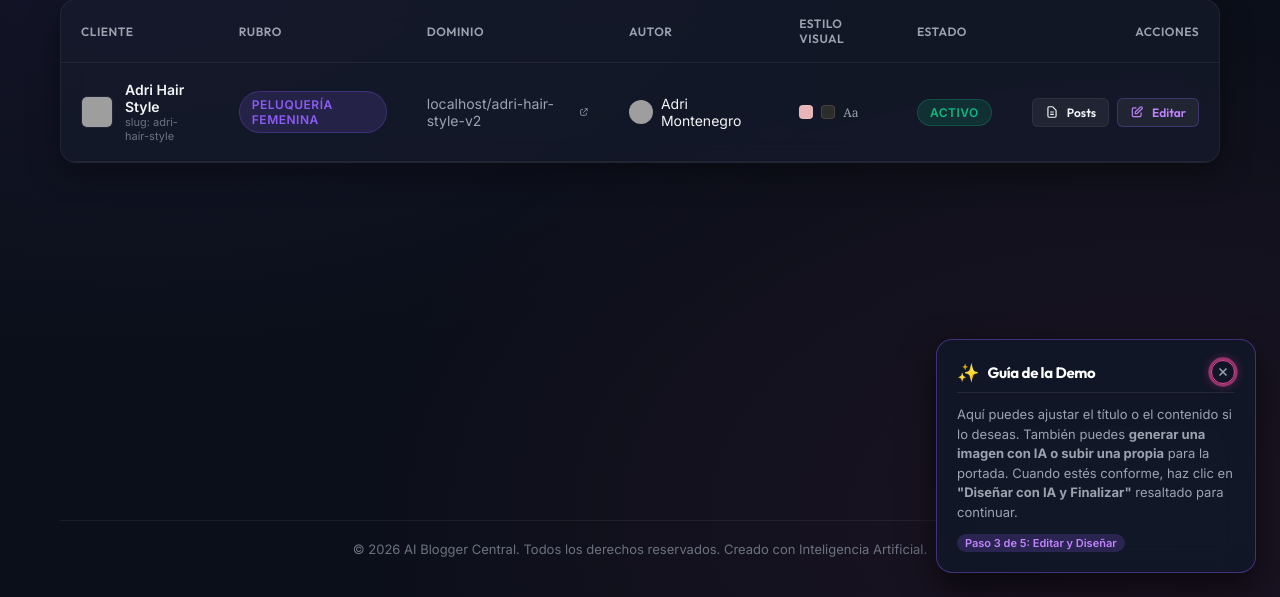
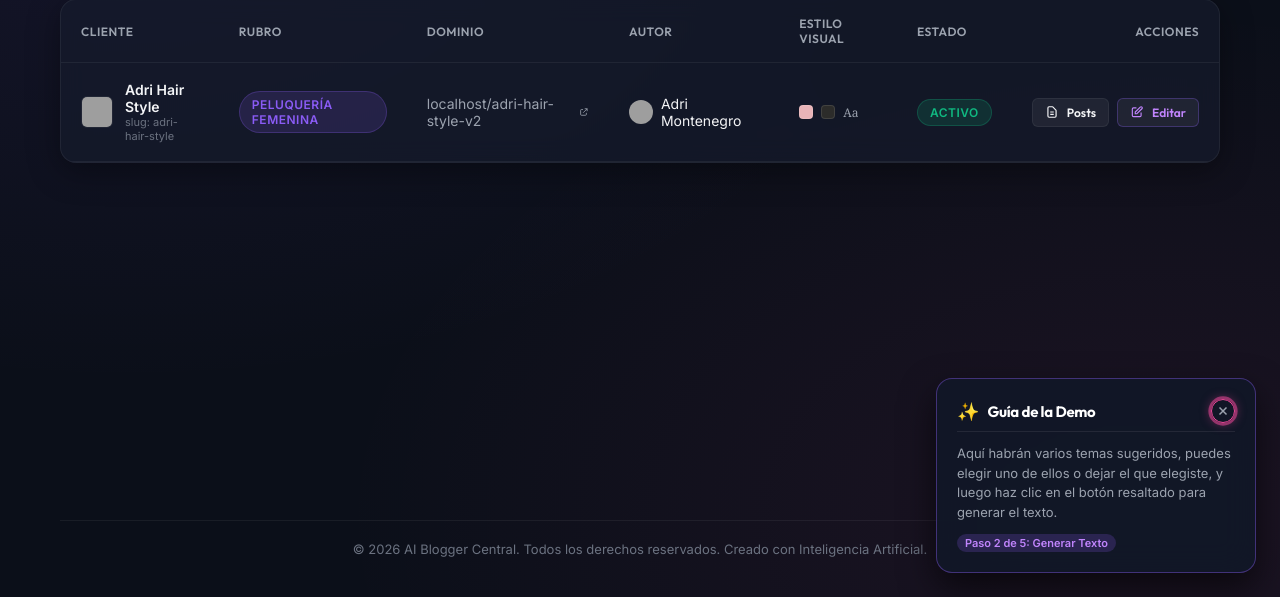
Before and after one commit to krakerbrain/automatic-ia-blogger, a PHP site: page /adri-hair-style-v2/platform/admin/clientes/lista.php in a window 1280 px wide. Shown: the part 203-800 px from the top of the page. Run offline with PHP 8.4, Linux system fonts and the light colour scheme; a user stored in the database is signed in; data comes from the database, SQL or seed files in the repository; tables that the repository leaves empty hold one stand-in row (values such as "Sample post"); some libraries are stand-ins or nearby versions; grey boxes are pictures that could not be loaded.

Commit message:
fix: correccion de errores

```diff
--- a/platform/admin/layout_header.php
+++ b/platform/admin/layout_header.php
@@ -726,8 +726,10 @@ $demo_class = $is_demo ? 'demo-locked' : '';
                 <p id="guide-text">
                     <?php if (isset($successPost)): ?>
                         ¡Casi listo! Revisa cómo lucirá el artículo redactado. Haz clic en el botón <strong>"Aprobar y Publicar Post"</strong> resaltado para ver una simulación interactiva de cómo se integrará en tu sitio web.
+                    <?php elseif (isset($draftPost)): ?>
+                        Aquí puedes modificar el título y el cuerpo del artículo si lo deseas, y elegir la imagen de portada (con IA o subiendo una propia). Haz clic en el botón resaltado para continuar.
                     <?php else: ?>
-                        Aquí puedes ajustar el título o el contenido si lo deseas. También puedes <strong>generar una imagen con IA o subir una propia</strong> para la portada. Cuando estés conforme, haz clic en <strong>"Diseñar con IA y Finalizar"</strong> resaltado para continuar.
+                        Aquí habrán varios temas sugeridos, puedes elegir uno de ellos o dejar el que elegiste, y luego haz clic en el botón resaltado para generar el texto.
                     <?php endif; ?>
                 </p>
             </div>
@@ -735,8 +737,10 @@ $demo_class = $is_demo ? 'demo-locked' : '';
                 <span class="guide-step-badge" id="guide-step">
                     <?php if (isset($successPost)): ?>
                         Paso 4 de 5: Publicar
+                    <?php elseif (isset($draftPost)): ?>
+                        Paso 3 de 5: Editar y Diseñar
                     <?php else: ?>
-                        Paso 3 de 5: Editar y Diseñar
+                        Paso 2 de 5: Generar Texto
                     <?php endif; ?>
                 </span>
             </div>
```
